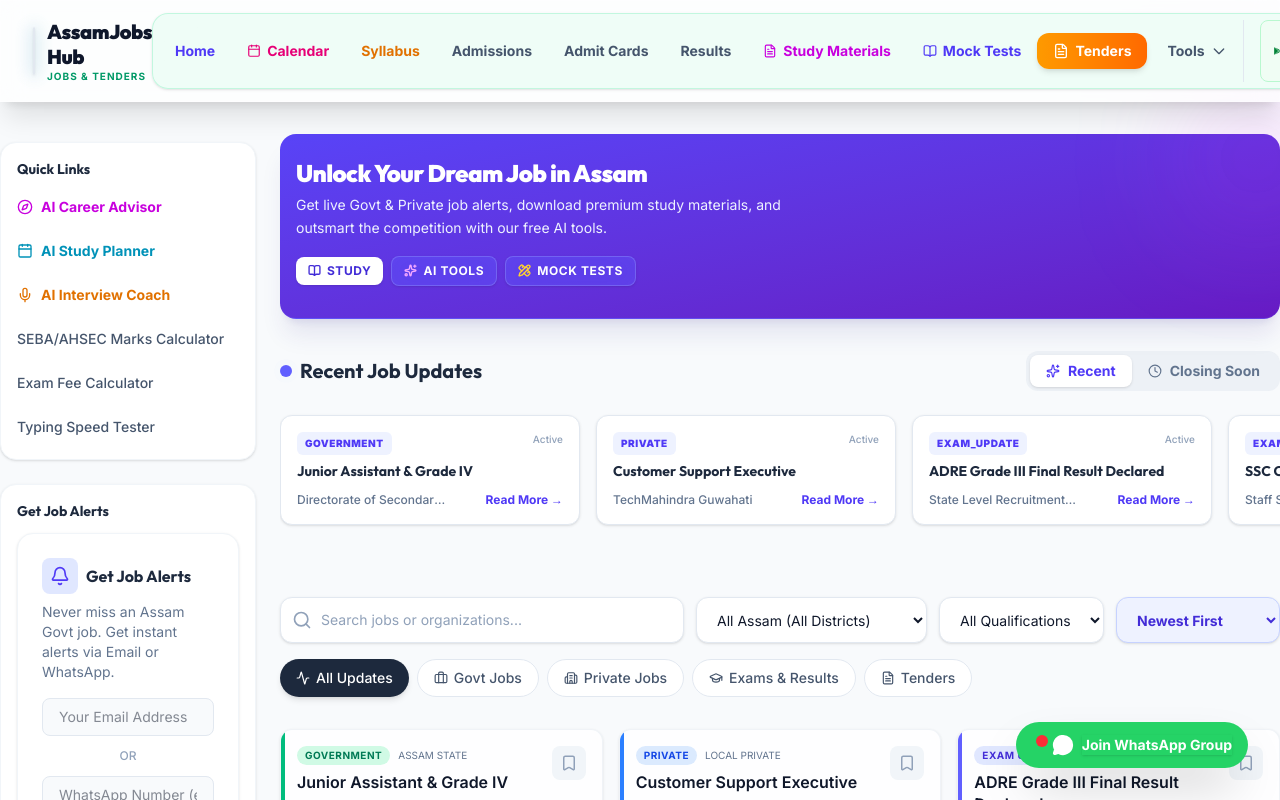
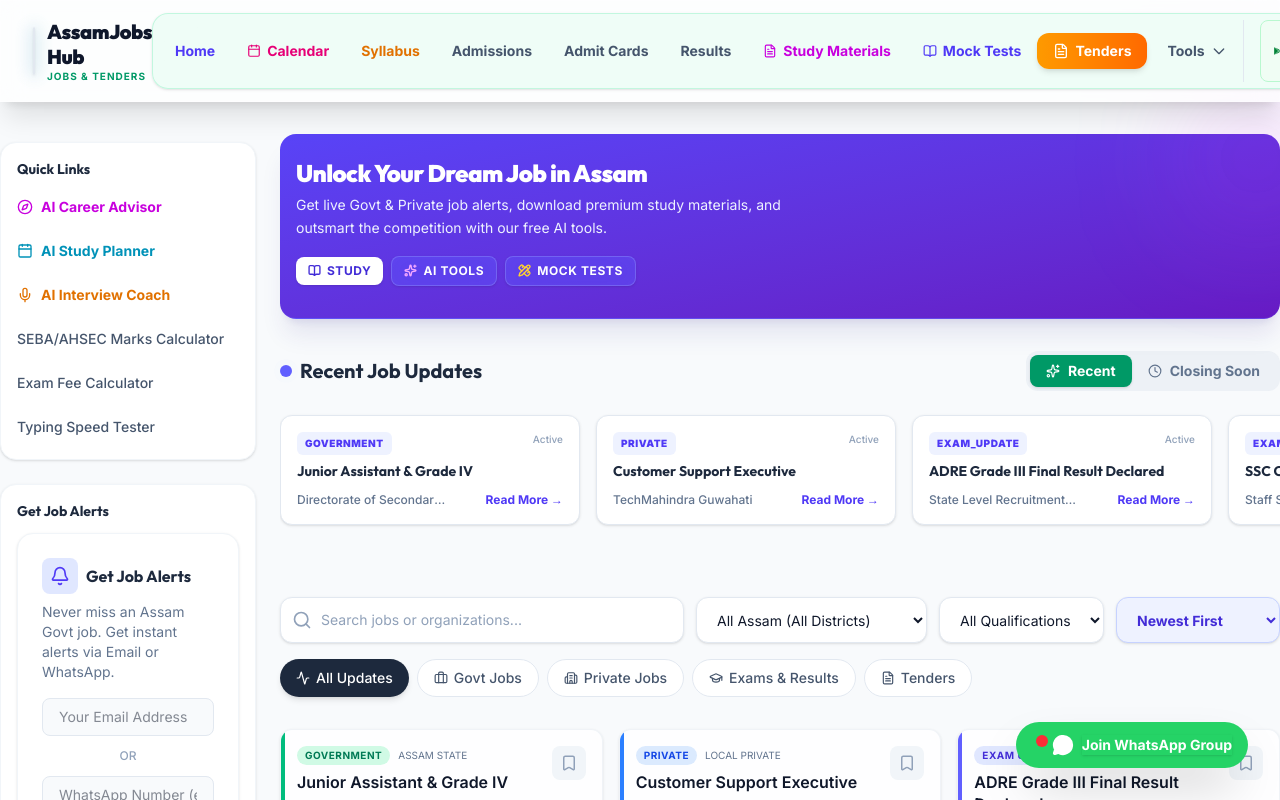
Before and after one commit to uzzaldutta/assamjobs-hub, a Next.js app: page / in a window 1280 px wide. Shown: the top 800 px of the page. Built offline with nearby package versions, Linux system fonts and the light colour scheme; no server answers; the database is empty.

Commit message:
style: Add Admissions to quick tabs and update marquee toggle colors

```diff
--- a/src/app/page.tsx
+++ b/src/app/page.tsx
@@ -55,6 +55,7 @@ export default async function Home() {
       {/* Mobile Quick Categories (Wrapped Grid) */}
       <div className="lg:hidden w-full px-4 pt-4 pb-2 -mt-4 relative z-20">
         <div className="flex flex-wrap gap-2 justify-center">
+          <Link href="/admissions" className="bg-emerald-50 dark:bg-emerald-900/30 border border-emerald-200 dark:border-emerald-800 px-3 py-1.5 rounded-full text-[13px] font-bold text-emerald-700 dark:text-emerald-300 shadow-sm">Admissions</Link>
           <Link href="/admit-cards" className="bg-white/90 backdrop-blur-sm dark:bg-slate-800 border border-slate-200 dark:border-slate-700 px-3 py-1.5 rounded-full text-[13px] font-bold text-slate-700 dark:text-slate-200 shadow-sm">Admit Cards</Link>
           <Link href="/results" className="bg-white/90 backdrop-blur-sm dark:bg-slate-800 border border-slate-200 dark:border-slate-700 px-3 py-1.5 rounded-full text-[13px] font-bold text-slate-700 dark:text-slate-200 shadow-sm">Results</Link>
           <Link href="/syllabus" className="bg-white/90 backdrop-blur-sm dark:bg-slate-800 border border-slate-200 dark:border-slate-700 px-3 py-1.5 rounded-full text-[13px] font-bold text-slate-700 dark:text-slate-200 shadow-sm">Syllabus</Link>
--- a/src/components/RecentMarquee.tsx
+++ b/src/components/RecentMarquee.tsx
@@ -118,13 +118,13 @@ export default function RecentMarquee({ jobs, title }: RecentMarqueeProps) {
         <div className="flex bg-slate-200/50 dark:bg-slate-800 p-1 rounded-xl w-fit">
           <button
             onClick={() => setActiveTab('recent')}
-            className={`px-4 py-1.5 rounded-lg text-sm font-bold flex items-center gap-2 transition ${activeTab === 'recent' ? 'bg-white dark:bg-slate-700 shadow-sm text-indigo-600 dark:text-indigo-400' : 'text-slate-500 hover:text-slate-700'}`}
+            className={`px-4 py-1.5 rounded-lg text-sm font-bold flex items-center gap-2 transition ${activeTab === 'recent' ? 'bg-emerald-600 shadow-sm text-white' : 'text-slate-500 hover:text-slate-700 dark:text-slate-400 dark:hover:text-slate-300'}`}
           >
             <Sparkles size={14} /> Recent
           </button>
           <button
             onClick={() => setActiveTab('closing')}
-            className={`px-4 py-1.5 rounded-lg text-sm font-bold flex items-center gap-2 transition ${activeTab === 'closing' ? 'bg-white dark:bg-slate-700 shadow-sm text-red-500 dark:text-red-400' : 'text-slate-500 hover:text-slate-700'}`}
+            className={`px-4 py-1.5 rounded-lg text-sm font-bold flex items-center gap-2 transition ${activeTab === 'closing' ? 'bg-red-700 shadow-sm text-white' : 'text-slate-500 hover:text-slate-700 dark:text-slate-400 dark:hover:text-slate-300'}`}
           >
             <Clock size={14} /> Closing Soon
           </button>
```
